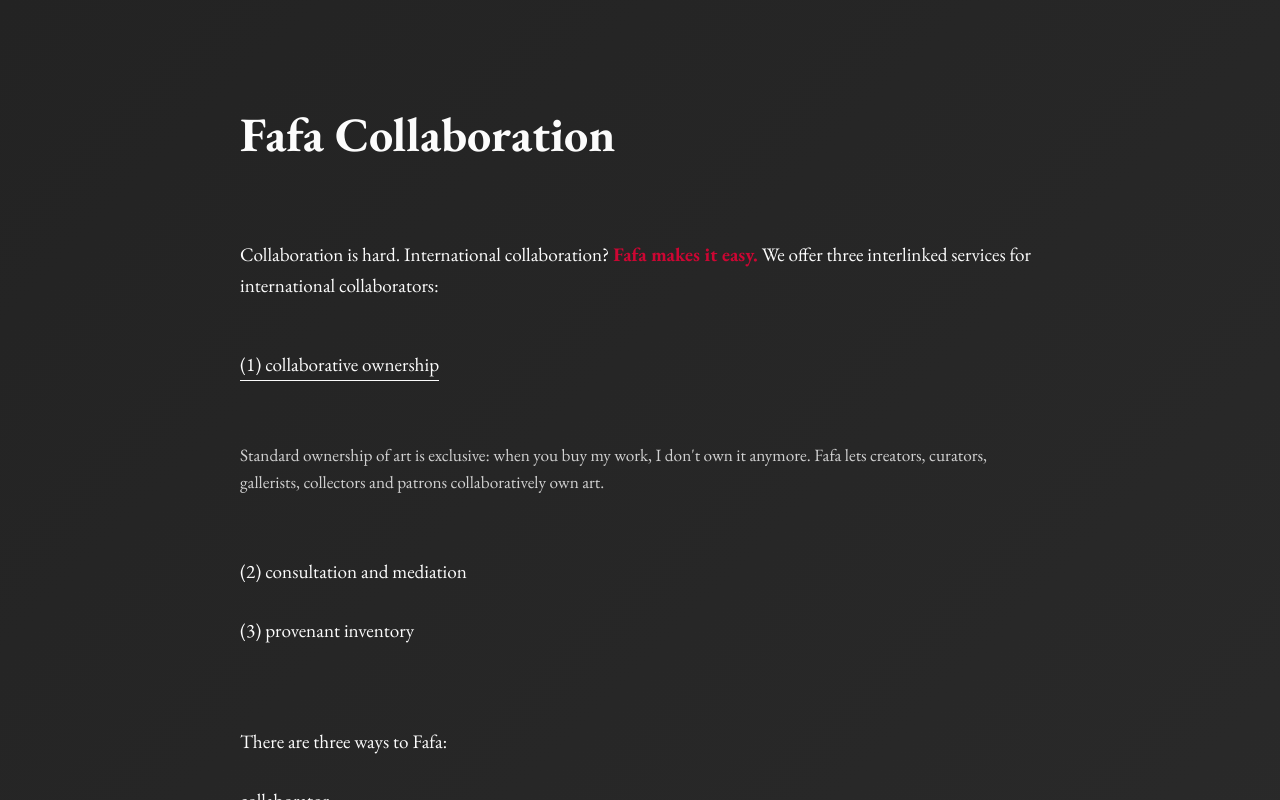
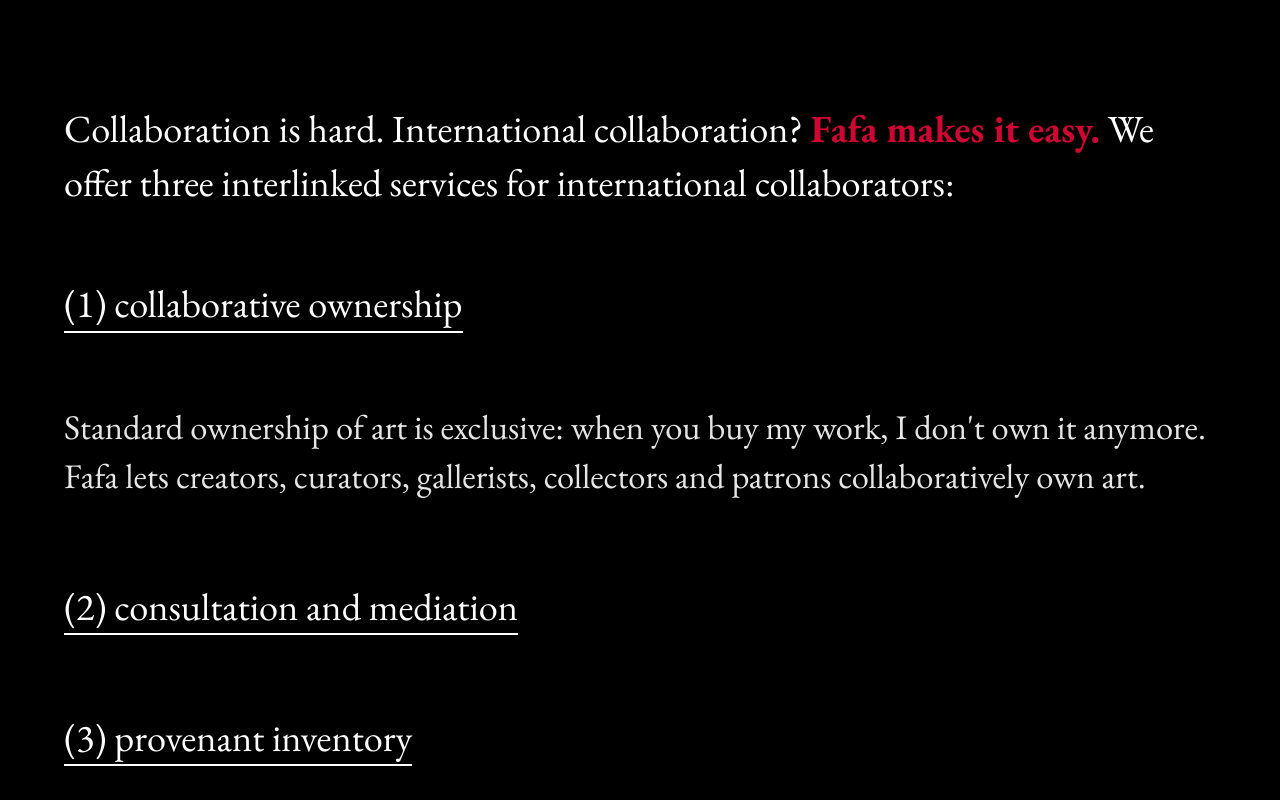
Before and after one commit to patfafa/fafa, a plain HTML site: page index.html in a window 1280 px wide. Both pictures are taken after a click on the element "(1) collaborative ownership". Shown: the top 800 px of the page. Drawn offline with nearby package versions, Linux system fonts and the light colour scheme.

Commit message:
ben's comments regarding font size, background and text colour

```diff
--- a/index.html
+++ b/index.html
@@ -3,63 +3,57 @@
 <head>
     <meta charset="UTF-8">
     <meta name="viewport" content="width=device-width, initial-scale=1.0">
-    <title>Fafa Collaboration</title>
+    <title>Fafa Services</title>
     <link href="https://fonts.googleapis.com/css2?family=EB+Garamond:wght@400;700&display=swap" rel="stylesheet">
     <style>
         body {
             font-family: 'EB Garamond', serif;
-            background: linear-gradient(135deg, #232323, #2a2a2a);
-            color: #FCFCFC;
-            line-height: 1.6;
+            background-color: #000000;
+            color: #FFFFFF;
+            line-height: 1.4;
             padding: 5vw;
-            max-width: 800px;
+            max-width: 1200px;
             margin: 0 auto;
             min-height: 100vh;
             display: flex;
             flex-direction: column;
             justify-content: center;
         }
-        h1 {
-            font-size: 3em;
-            margin-bottom: 1em;
-            font-weight: 700;
-        }
         p, ul {
-            font-size: 1.2em;
-            margin-bottom: 1.5em;
+            font-size: 2.4em;
+            margin-bottom: 0.75em;
         }
         ul {
             list-style-type: none;
             padding: 0;
         }
         li {
-            margin-bottom: 0.5em;
+            margin-bottom: 0.25em;
         }
         .highlight {
             color: #CD0633;
             font-weight: 700;
         }
         .section {
-            margin-bottom: 2em;
+            margin-bottom: 1em;
         }
         .dropdown {
-            margin-bottom: 1em;
+            margin-bottom: 0.5em;
         }
         .dropdown-toggle {
             cursor: pointer;
-            border-bottom: 1px solid #FCFCFC;
+            border-bottom: 2px solid #FFFFFF;
             display: inline-block;
         }
         .dropdown-content {
             display: none;
-            padding: 1em 0;
+            padding: 0.5em 0;
             font-size: 0.9em;
-            opacity: 0.8;
+            opacity: 0.9;
         }
     </style>
 </head>
 <body>
-    <h1>Fafa Collaboration</h1>
     <div class="section">
         <p>Collaboration is hard. International collaboration? <span class="highlight">Fafa makes it easy.</span> We offer three interlinked services for international collaborators:</p>
         <div class="dropdown">
@@ -68,8 +62,18 @@
                 <p>Standard ownership of art is exclusive: when you buy my work, I don't own it anymore. Fafa lets creators, curators, gallerists, collectors and patrons collaboratively own art.</p>
             </div>
         </div>
-        <p>(2) consultation and mediation</p>
-        <p>(3) provenant inventory</p>
+        <div class="dropdown">
+            <p class="dropdown-toggle">(2) consultation and mediation</p>
+            <div class="dropdown-content">
+                <p>Placeholder content for consultation and mediation services.</p>
+            </div>
+        </div>
+        <div class="dropdown">
+            <p class="dropdown-toggle">(3) provenant inventory</p>
+            <div class="dropdown-content">
+                <p>Placeholder content for provenant inventory services.</p>
+            </div>
+        </div>
     </div>
     <div class="section">
         <p>There are three ways to Fafa:</p>
@@ -81,9 +85,11 @@
     </div>
 
     <script>
-        document.querySelector('.dropdown-toggle').addEventListener('click', function() {
-            var content = this.nextElementSibling;
-            content.style.display = content.style.display === 'block' ? 'none' : 'block';
+        document.querySelectorAll('.dropdown-toggle').forEach(toggle => {
+            toggle.addEventListener('click', function() {
+                var content = this.nextElementSibling;
+                content.style.display = content.style.display === 'block' ? 'none' : 'block';
+            });
         });
     </script>
 </body>
```
